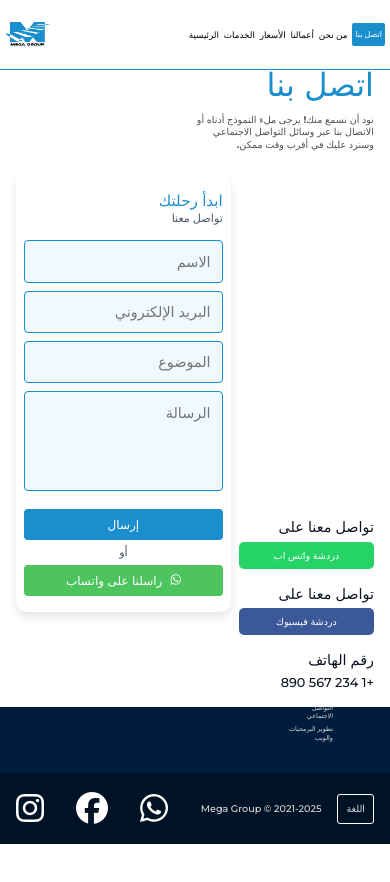
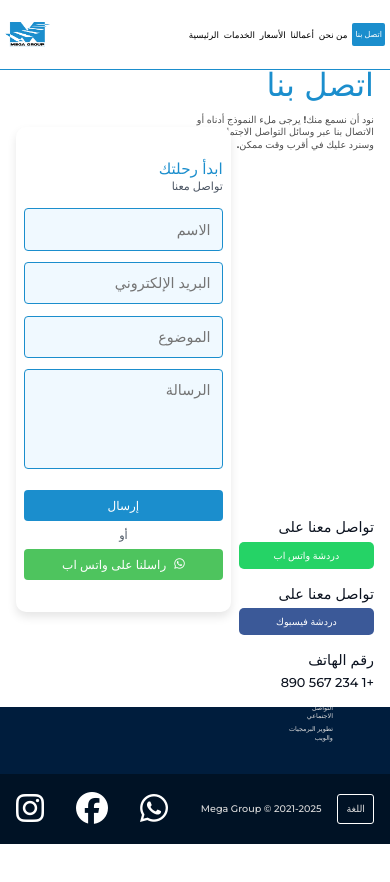
Before and after one commit to haithamexe/mega-group, a React (Vite) app: page /contact in a window 390 px wide. Shown: the top 882 px of the page. Built offline with nearby package versions, Linux system fonts and the light colour scheme; no server answers.

Commit message:
responsive working 2

```diff
--- a/src/styles/contact.css
+++ b/src/styles/contact.css
@@ -20,8 +20,8 @@
   width: 50%;
 
   @media screen and (max-width: 900px) {
-    padding: 1rem 0.5rem;
-    gap: 0.3rem;
+    padding: 2rem 0.5rem;
+    /* gap: 0.3rem; */
     width: 60%;
   }
   /* padding: 0 20%; */
@@ -64,7 +64,7 @@
   width: 100%;
 
   @media screen and (max-width: 900px) {
-    gap: 0.5rem;
+    gap: 0.7rem;
   }
 }
 
--- a/src/utils/languages.js
+++ b/src/utils/languages.js
@@ -1745,7 +1745,7 @@ export const languages = {
         message: "الرسالة",
         submit: "إرسال",
         or: "أو",
-        whatsapp: "راسلنا على واتساب",
+        whatsapp: "راسلنا على واتس اب",
       },
       contact_us_on: "تواصل معنا على",
       whatsapp_chat: "دردشة واتس اب",
```
